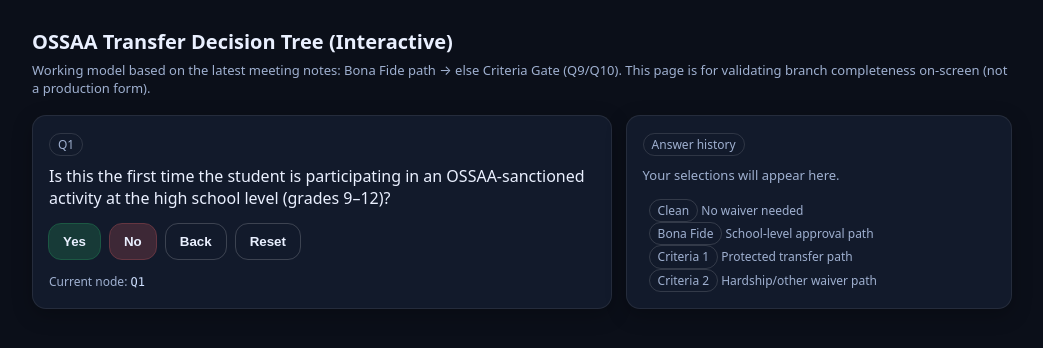
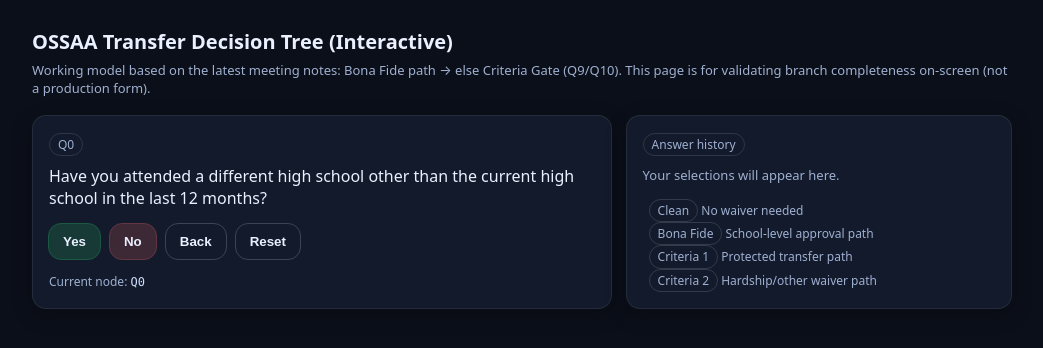
Before and after one commit to silverado1034/simple_service, a plain HTML site: page ossaa_branching_flow_updated_history_v2.html in a window 1280 px wide. Both pictures are taken after a click on the button "Reset". Shown: the whole page, without its empty margins (118-1161 px from the left). Drawn offline with Linux system fonts and the light colour scheme.

Commit message:
Update ossaa_branching_flow_updated_history_v2.html

```diff
--- a/ossaa_branching_flow_updated_history_v2.html
+++ b/ossaa_branching_flow_updated_history_v2.html
@@ -258,7 +258,7 @@
   }
 
   function reset(){
-    current = "Q1";
+    current = "Q0";
     stack.length = 0;
     for (const k in answers) delete answers[k];
     render();
```
